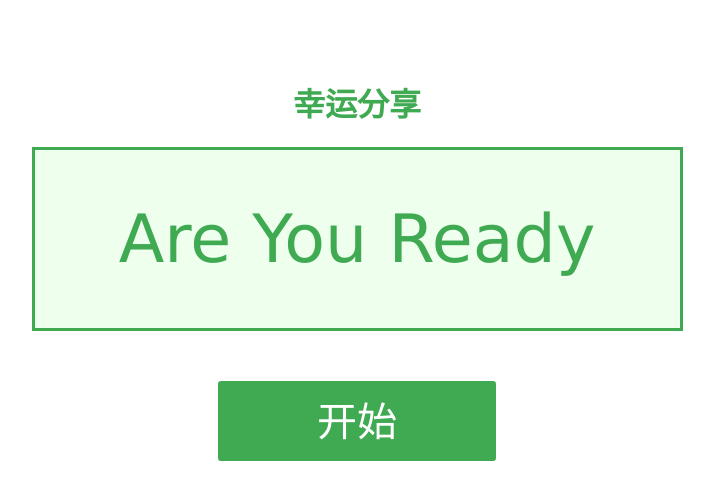
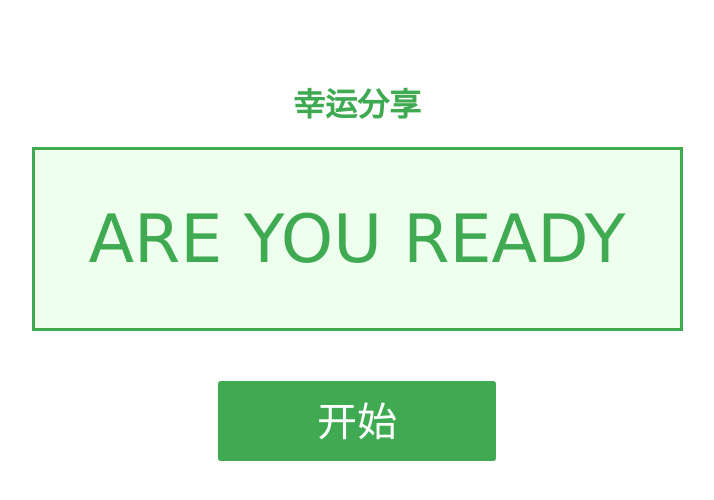
Before and after one commit to 837414750/837414750.github.io, a plain HTML site: page demo/index.html in a window 1280 px wide. Shown: the whole page, without its empty margins (283-997 px from the left). Drawn offline with Linux system fonts and the light colour scheme.

Commit message:
index commit

```diff
--- a/demo/index.html
+++ b/demo/index.html
@@ -19,7 +19,7 @@ body{background-color:#fff;text-align:center;padding-top:50px;}
 <h1 style="color:#40AA53">幸运分享</h1>
 
 <div id="Result" style="color:#40AA53">
-	<span id="ResultNum">Are You Ready</span>
+	<span id="ResultNum">ARE YOU READY</span>
 </div>
 
 <div id="Button">
```
